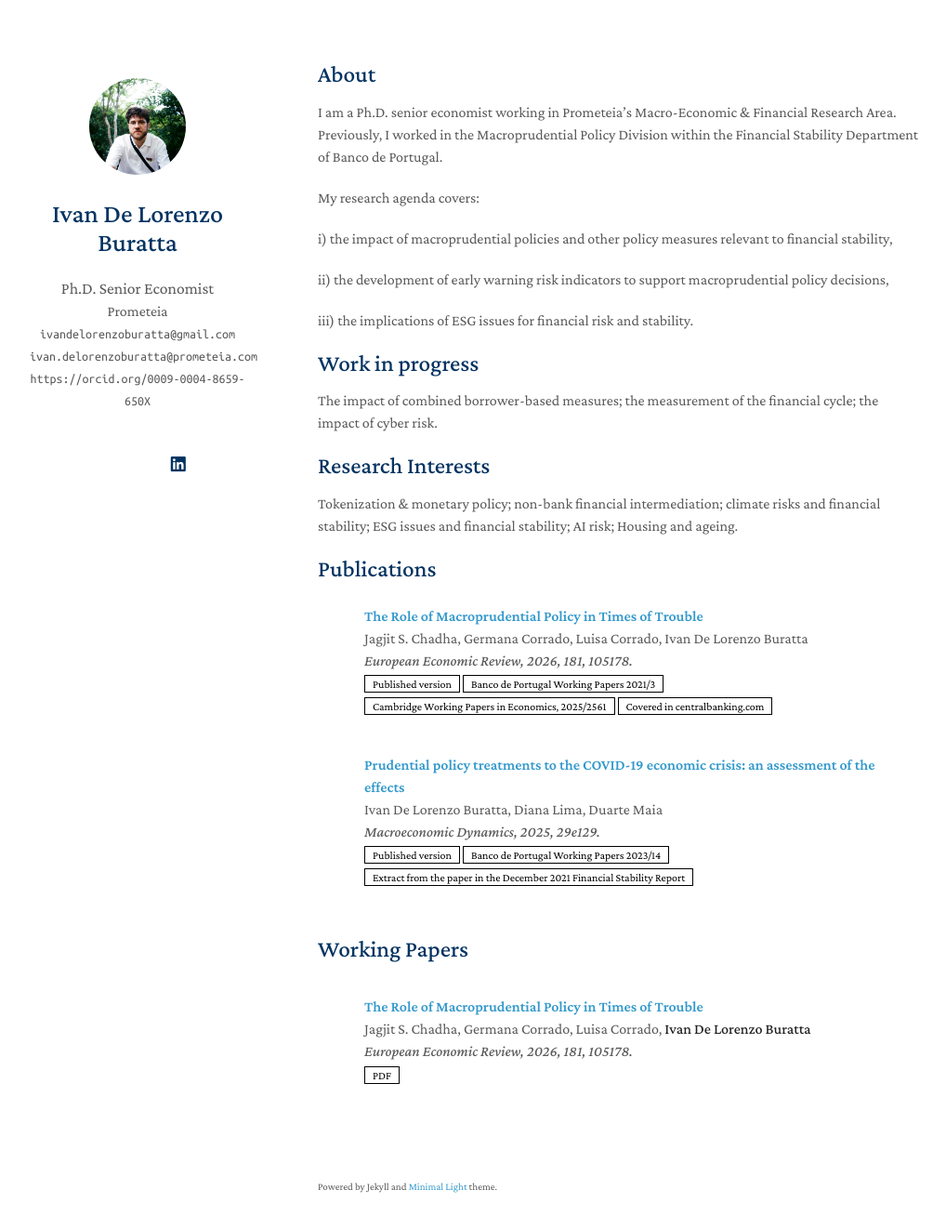
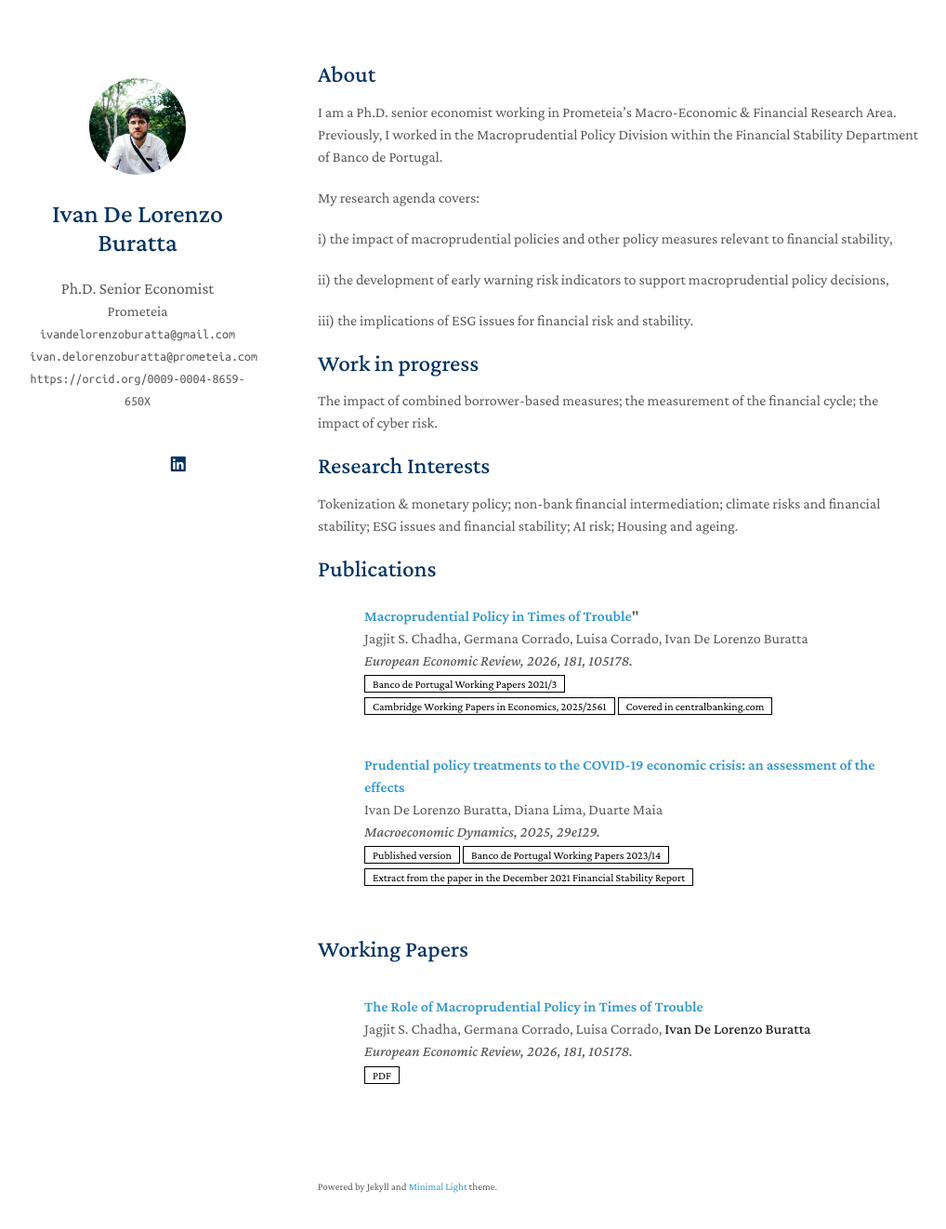
Before and after one commit to ivandelo/ivandelo.github.io, a Jekyll site: the page built from index.md, in a window 1280 px wide and 1357 px high. Shown: the top 1322 px of the window at 93% size, without its empty margins (128-1146 px from the left). Built offline with Jekyll 4.4.1, drawn with Linux system fonts in a browser that asks for light colours; a style sheet for code colours, icons or effects is not loaded; our own code applies the rules of GitHub Pages for plain Markdown files.

Commit message:
Update publications.yml

```diff
--- a/_data/publications.yml
+++ b/_data/publications.yml
@@ -1,13 +1,11 @@
 main:
 
-  - title: "The Role of Macroprudential Policy in Times of Trouble"
+  - title: <a href="https://www.sciencedirect.com/science/article/abs/pii/S0014292125002284"
+         target="_blank">Macroprudential Policy in Times of Trouble</a>"
     authors: Jagjit S. Chadha, Germana Corrado, Luisa Corrado, Ivan De Lorenzo Buratta
     conference_short: EER
     conference: European Economic Review, 2026, 181, 105178.
     others: >
-      <a href="https://www.sciencedirect.com/science/article/abs/pii/S0014292125002284"
-         class="btn btn-sm z-depth-0" role="button" target="_blank"
-         style="font-size:12px;">Published version</a>
       <a href="https://www.bportugal.pt/paper/role-macroprudential-policy-times-trouble"
          class="btn btn-sm z-depth-0" role="button" target="_blank"
          style="font-size:12px;">Banco de Portugal Working Papers 2021/3</a><br>
```
